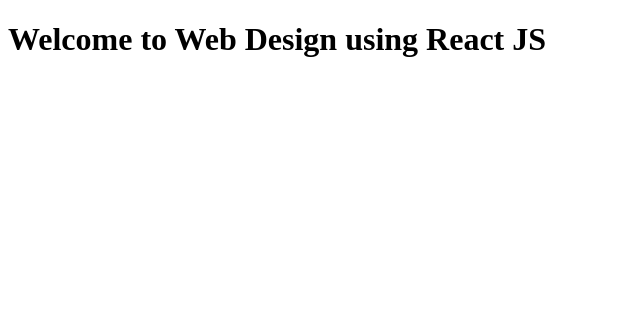
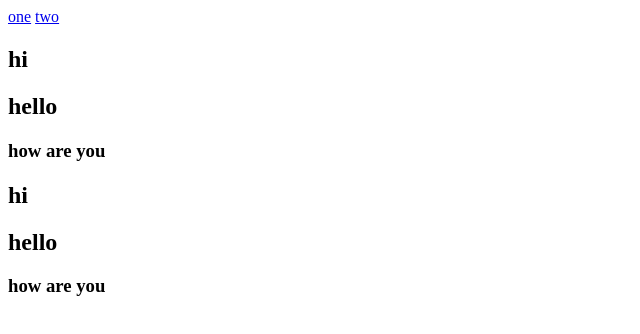
Before and after one commit to Trajyalakshmi/webdesign, a plain HTML site: page index.html in a window 1280 px wide. Shown: the whole page, without its empty margins (0-640 px from the left). Drawn offline with Linux system fonts and the light colour scheme.

Commit message:
committed

```diff
--- a/css/style.css
+++ b/css/style.css
@@ -1 +1,10 @@
-ECHO is on.
+body
+{background: #252525;
+color: #00FFFF}
+
+h1,h2
+{
+	text-align: center;
+	color: #FF00FF
+	font-size:100p;
+}
--- a/index.html
+++ b/index.html
@@ -1,13 +1,59 @@
 <!DOCTYPE html>
-<html>
+<html lang="en">
 	<head>
 		<title>
 			  Welcome to Webdesign using React JS
 		</title>
+		<link rel="icon" type="favicon" href="image/web.svg">
 	</head>
 	<body>
-		<h1>
+	<!-- 	<h1>
 			Welcome to Web Design using React JS
 		</h1>
+		<h2> FDP</h2>
+		<span><b>Bannu</b></span>
+		<span>Baabji</span>
+		<img src="image/web.svg" width="100px" height="100px">
+		<img src="image/web.svg" width="100px" height="100px">
+		 <form>
+			<input type="text" placeholder="Enter your Name" name="name" required><br>
+			<input type="email" placeholder="Enter your email id" name="mail" required>
+			<select>
+				<option disabled selected>Select an option</option>
+				<option>Darling</option>
+				<option>Bannu</option>
+				<option>Virat</option>
+				<option>Bhuvana</option>
+			</select>
+
+			<button type="submit" name="Enter">submit</button>
+		</form> <section>
+    	<h1>HTML5 Practise</h1>
+    	<p>This is web design using react js fdp</p>
+    </section>
+    <section>
+    	<h1>HTML5 Practise</h1>
+    	<p>This is web design using react js fdp</p>
+    </section>
+    <article>
+    	<h1> bannu come on keep going
+		</h1>
+    </article> -->
+    <a href="#one">one</a>
+    <a href="#two">two</a>
+    <section id="one">
+    	<h1>hi</h1>
+    	<h2>hello</h2>
+    	<h3>how are you</h3>
+   </section>
+   <section id="two">
+    	<h1>hi</h1>
+    	<h2>hello</h2>
+    	<h3>how are you</h3>
+   </section>
+   <!-- <a href="about.html">second</a>
+   <a href="mailto:raajivvit@gmail.com">raajivvit@gmail.com</a>
+   <a href="tel: +919704122768">9704122768</a>
+ -->
 	</body>
 </html>
```
